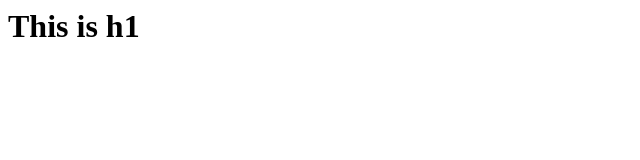
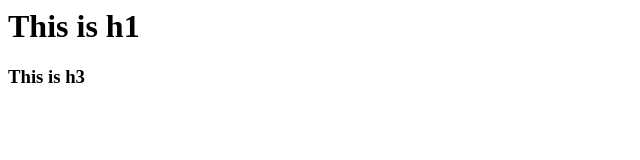
Before and after one commit to hussainchaoush/numberrepo, a plain HTML site: page index.html in a window 1280 px wide. Shown: the full height of the page, 0-640 px from the left. Drawn offline with Linux system fonts and the light colour scheme.

Commit message:
added h3

```diff
--- a/index.html
+++ b/index.html
@@ -1 +1,2 @@
 <h1>This is h1</h1>
+<h3> This is h3<h3>
```
